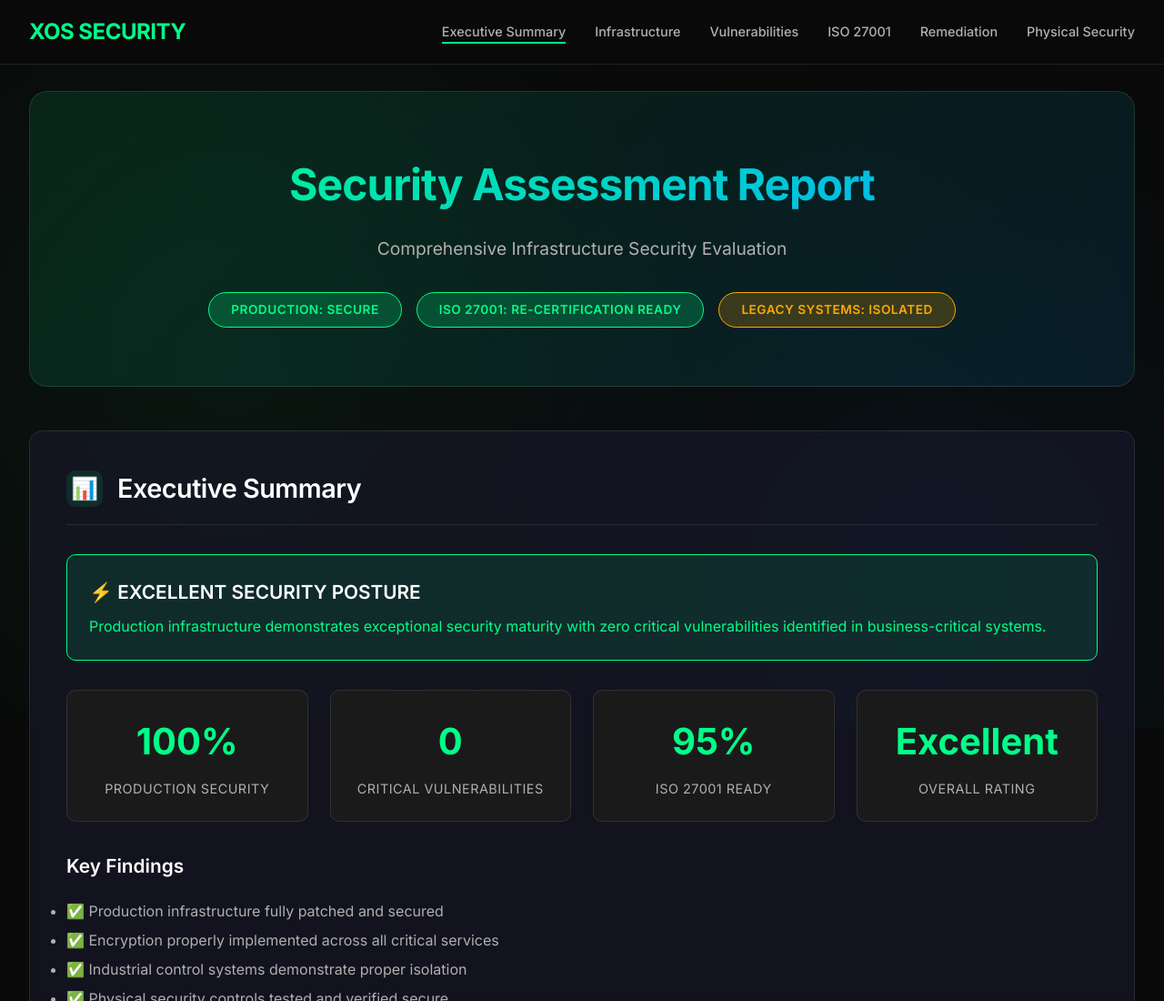
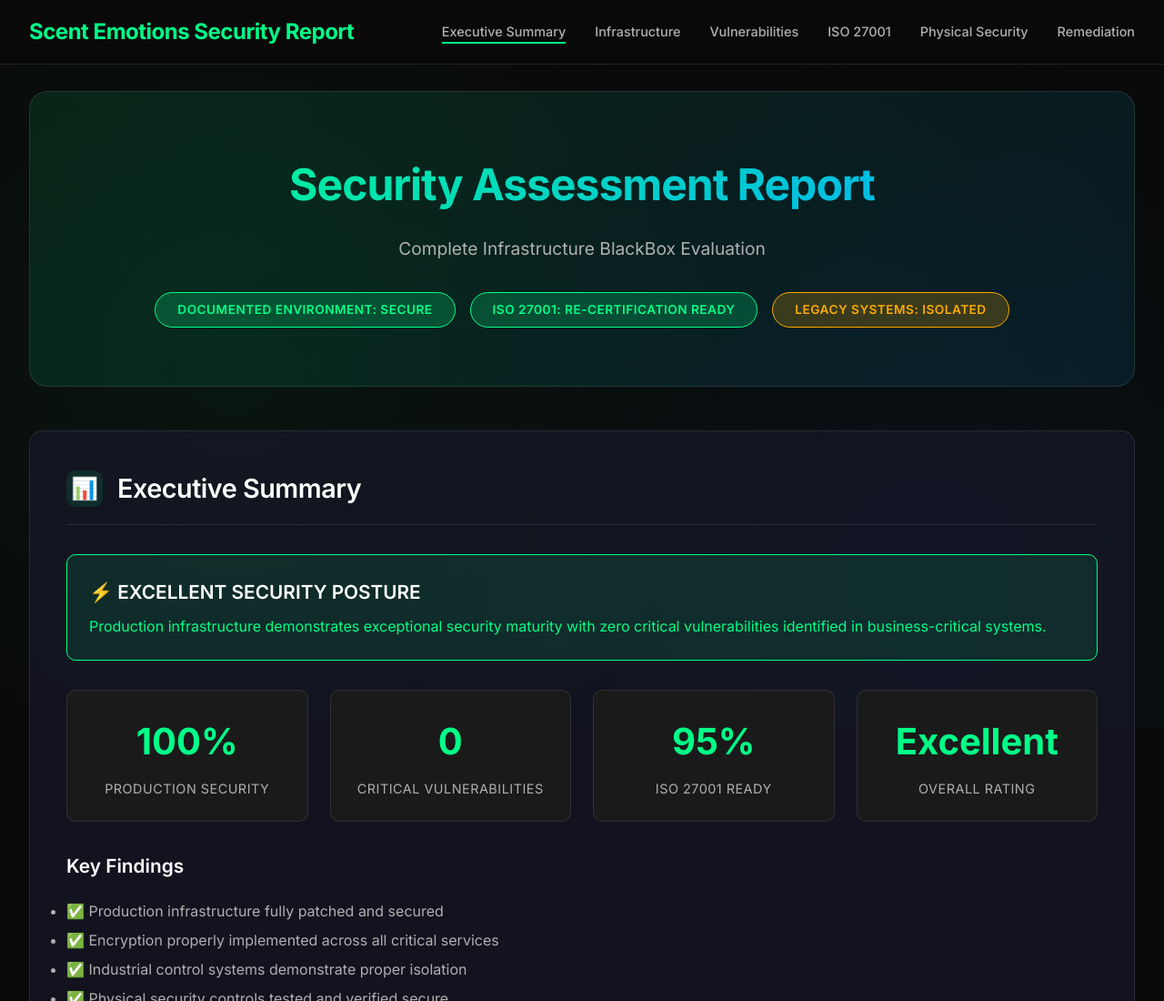
Before and after one commit to xoscorp/xoscorp.github.io, a plain HTML site: page ScentEmotionsVA.html in a window 1280 px wide. Shown: the top 1100 px of the page at 91% size. Drawn offline with Linux system fonts and the light colour scheme.

Commit message:
Update ScentEmotionsVA.html

```diff
--- a/ScentEmotionsVA.html
+++ b/ScentEmotionsVA.html
@@ -3,7 +3,7 @@
 <head>
     <meta charset="UTF-8">
     <meta name="viewport" content="width=device-width, initial-scale=1.0">
-    <title>Security Assessment & ISO 27001 Re-certification Report</title>
+    <title>Security Assessment</title>
     <style>
         @import url('https://fonts.googleapis.com/css2?family=Inter:wght@300;400;500;600;700&family=JetBrains+Mono:wght@400;600&display=swap');
 
@@ -532,14 +532,14 @@
     <!-- Navigation -->
     <nav>
         <div class="nav-container">
-            <a href="#" class="nav-logo">XOS SECURITY</a>
+            <a href="#" class="nav-logo">Scent Emotions Security Report</a>
             <ul class="nav-menu">
                 <li><a href="#executive-summary" class="active">Executive Summary</a></li>
                 <li><a href="#infrastructure">Infrastructure</a></li>
                 <li><a href="#vulnerabilities">Vulnerabilities</a></li>
                 <li><a href="#iso27001">ISO 27001</a></li>
+                <li><a href="#physical">Physical Security</a></li>
                 <li><a href="#remediation">Remediation</a></li>
-                <li><a href="#physical">Physical Security</a></li>
             </ul>
         </div>
     </nav>
@@ -549,9 +549,9 @@
         <!-- Header -->
         <div class="header">
             <h1>Security Assessment Report</h1>
-            <p class="subtitle">Comprehensive Infrastructure Security Evaluation</p>
+            <p class="subtitle">Complete Infrastructure BlackBox Evaluation</p>
             <div class="status-badges">
-                <span class="badge badge-success">Production: Secure</span>
+                <span class="badge badge-success">Documented Environment: Secure</span>
                 <span class="badge badge-success">ISO 27001: Re-certification Ready</span>
                 <span class="badge badge-warning">Legacy Systems: Isolated</span>
             </div>
```
